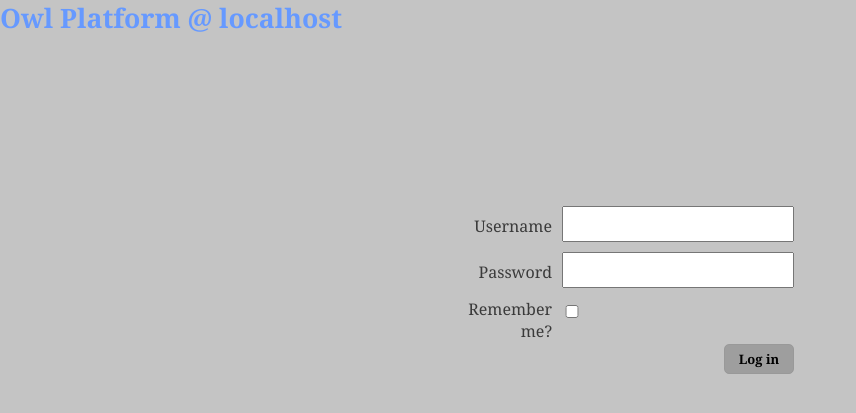
After one commit to OwlPlatform/php-admin, a PHP site: page / in a window 1280 px wide. The commit adds this page. Shown: the top 413 px of the page, without its empty margins (0-856 px from the left). Run offline with PHP 8.4, Linux system fonts and the light colour scheme; grey boxes are pictures that could not be loaded.

Commit message:
Adding login page.
+ Work in progress, so it does nothing.
+ Cleaning CSS.

```diff
--- a/grail.css
+++ b/grail.css
@@ -1,107 +1,92 @@
-
-
-
-h1
-{
- color:#6699FF;
- text-align:left;
- font-size:20pt;
+h1 {
+  color: #6699FF;
+  text-align: left;
+  font-size: 20pt;
 }
 
-hr
-{
-width=100%;
-color=#6699FF
+hr {
+  width: 100%;
+  color: #6699FF;
 }
 
-
-table,th, td
-{
+table, th, td {
   border: 1px solid #6699FF;
 }
 
-table
-{
+table {
   border-collapse:collapse;
- width:180%;
- float:right;
+  width: 180%;
+  float: right;
 }
-th
-{
- background-color:#6699CC;
- color:white;
+
+th {
+  background-color: #6699CC;
+  color: white;
 }
-td
-{
 
- padding:20px;
+td {
+  padding: 20px;
 }
 
 #div-1 {
- background-image:url('winlab.jpg');
- background-size:250px 80px;
- background-repeat:no-repeat;
- background-position:right top;
- margin-top:20px
+  background-image: url('winlab.jpg');
+  background-size: 250px 80px;
+  background-repeat: no-repeat;
+  background-position: right top;
+  margin-top: 20px
   margin-right: 100px;
- position:relative;
- height:90px;
- width:100%;
-}
-.center
-{
- margin-top:auto;
- margin-bottom:auto;
- width:50%;
+  position: relative;
+  height: 90px;
+  width: 100%;
 }
 
-#div-2
-{
- position:relative;
- float:left;
- display:inline; /*required by IE6*/
- width:400px;
-
+.center {
+  margin-top: auto;
+  margin-bottom: auto;
+  width: 50%;
 }
 
-#div-3
-{
+#div-2 {
+  position: relative;
+  float: left;
+  display: inline; /*required by IE6*/
+  width: 400px;
+}
 
- float:right;
- display:inline; /*required by IE6*/
- width:289px;
+#div-3 {
+  float: right;
+  display: inline; /*required by IE6*/
+  width: 289px;
   margin-right: 20px
 }
 
-div#uploadForm
-{
+div#uploadForm {
   display: none;
-
 }
 
-
-div#commentForm
-{
+div#commentForm {
   display: none;
-
-
 }
 
-
-#wrapper   {	float:left;
-
+#wrapper {
+  float:left;
   width: 48%;
-
-
-
 }
 
 #config {
   float:left;
-
 }
 
+#loginBox p {
+  padding:5px 0;
+}
 
-#loginBox p { padding:5px 0; }
-#loginBox p label { float:left; width:150px; }
-#loginBox p input { float:right; padding:2px; }
+#loginBox p label {
+  float:left;
+  width:150px;
+}
+
+#loginBox p input {
+  float:right;
+  padding:2px;
+}
--- /dev/null
+++ b/index.php
@@ -0,0 +1,19 @@
+<?php
+	$siteName = "localhost";
+?>
+
+<!DOCTYPE html>
+<html>
+	<head>
+		<title>Owl Platform Online</title>
+		<link rel='stylesheet' id='grail-css'  href='grail.css' type='text/css' media='all' />
+		<link rel='stylesheet' id='login-css'  href='login.css' type='text/css' media='all' />
+	</head>
+
+	<body>
+		<div id="site-title"><h1 id="site-title-header">Owl Platform @ <?php print $siteName ?></h1></div>
+
+		<?php include("login.php"); ?>
+
+	</body>
+</html>
--- /dev/null
+++ b/login.css
@@ -0,0 +1,21 @@
+*					{ margin: 0; padding: 0; }
+body				{ font-family: Georgia, serif; background: #c4c4c4; color: #3a3a3a;  }
+
+.clear				{ clear: both; }
+
+form				{ width: 406px; margin: 170px auto 0; }
+
+legend				{ display: none; }
+
+fieldset			{ border: 0; }
+
+label				{ width: 115px; text-align: right; float: left; margin: 0 10px 0 0; padding: 9px 0 0 0; font-size: 16px; }
+
+input				{ width: 220px; display: block; padding: 4px; margin: 0 0 10px 0; font-size: 18px;
+					  color: #3a3a3a; font-family: Georgia, serif;}
+input[type=checkbox]{ width: 20px; margin: 0; display: inline-block; }
+
+.button				{ background: url(images/button-bg.png) repeat-x top center; border: 1px solid #999;
+					  -moz-border-radius: 5px; padding: 5px; color: black; font-weight: bold;
+					  -webkit-border-radius: 5px; font-size: 13px;  width: 70px; }
+.button:hover		{ background: white; color: black; }
--- /dev/null
+++ b/login.php
@@ -0,0 +1,23 @@
+<div id="login-modal">
+	<form id="login-form" action="verify-login.php" method="post" >
+		<fieldset>
+			<legend>Log in</legend>
+
+			<label for="login">Username</label>
+			<input type="text" id="login" name="login" />
+			<div class="clear"></div>
+
+			<label for="password">Password</label>
+			<input type="password" id="password" name="password" />
+			<div class="clear"></div>
+
+			<label for="remember_me" style="padding: 0;">Remember me?</label>
+			<input type="checkbox" id="remember_me" style="position: relative; top: 3px; margin: 0;" name="remember_me" />
+			<div class="clear"></div>
+
+			<br />
+
+			<input type="submit" style="margin: -20px 0 0 287px;" class="button" name="commit"value="Log in" />
+		</fieldset>
+	</form>
+</div>
```
Lines whose indentation alone changed are shown as unchanged.
